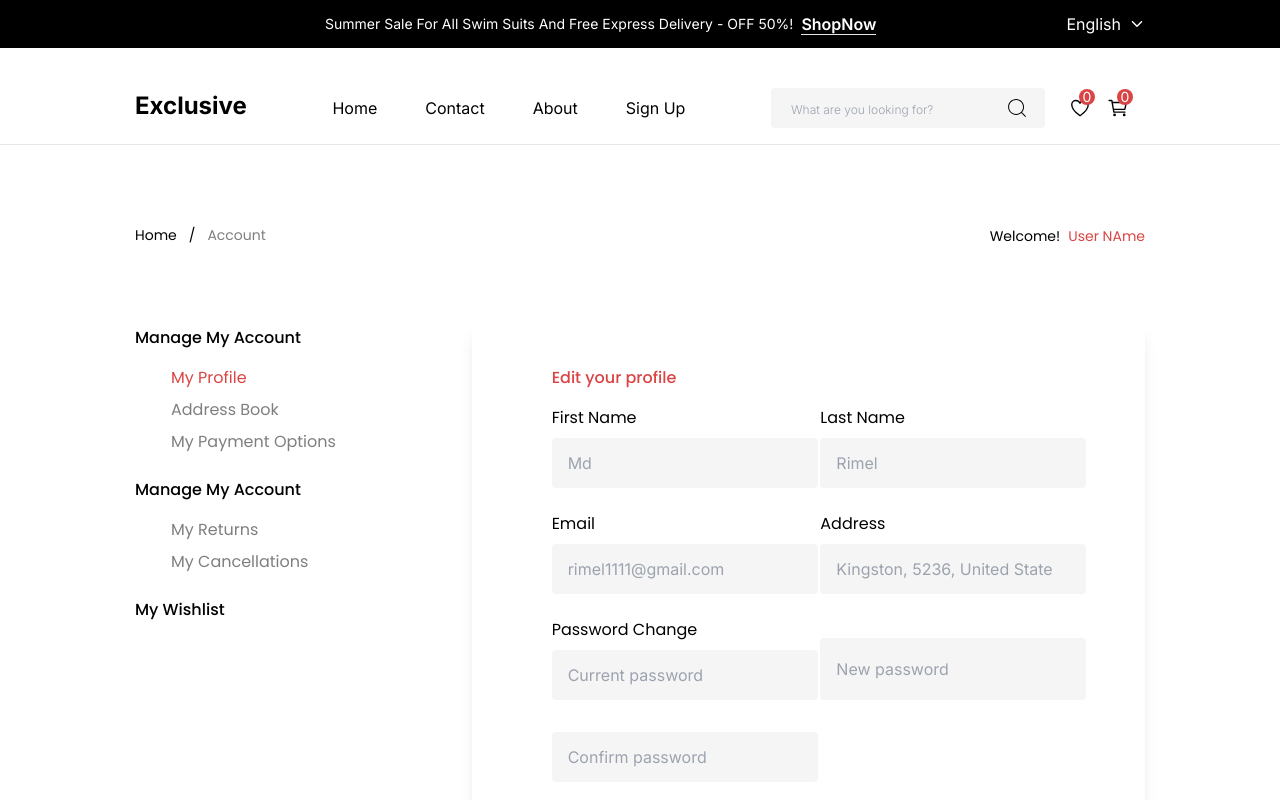
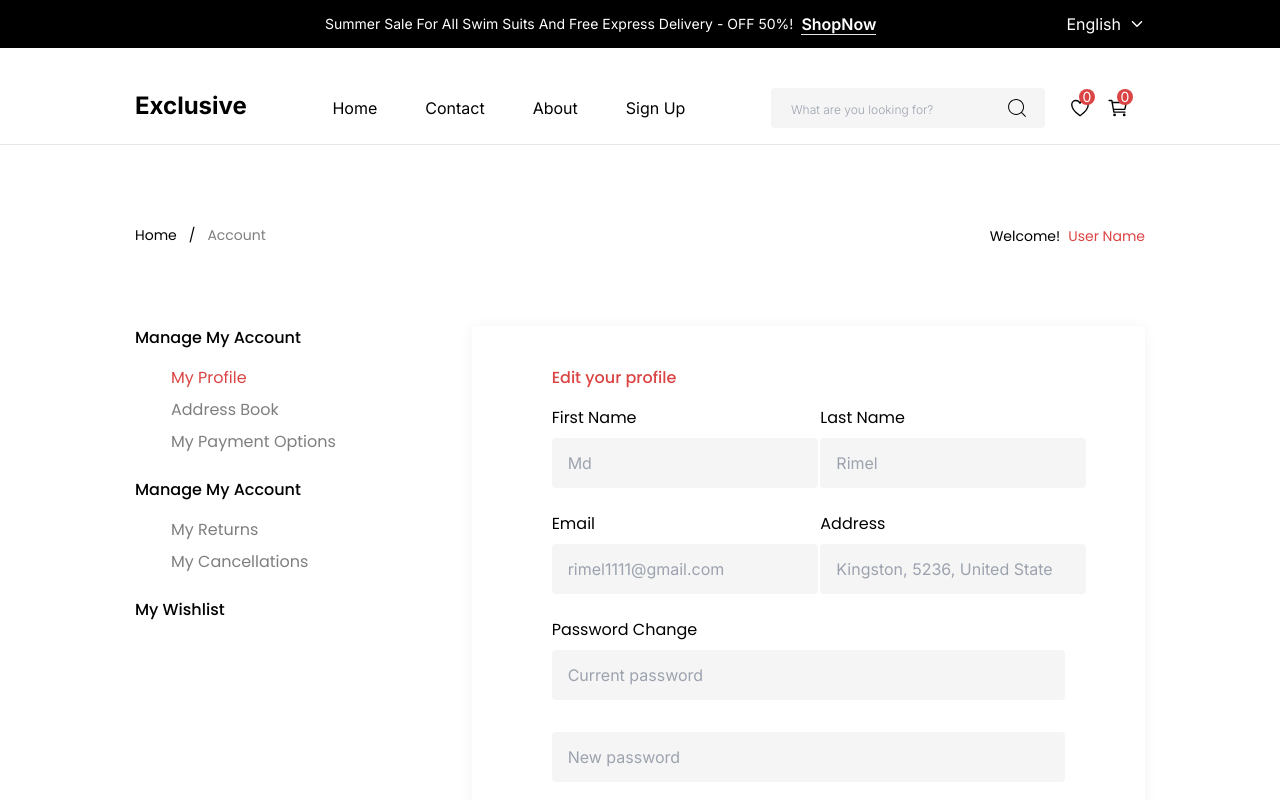
Before and after one commit to abrar997/ecom-4, a React (Vite) app: page /account in a window 1280 px wide. Shown: the top 800 px of the page. Built offline with nearby package versions, Linux system fonts and the light colour scheme; a web font is replaced by a local one.

Commit message:
add al products page

```diff
--- a/src/App.jsx
+++ b/src/App.jsx
@@ -13,6 +13,7 @@ import Contact from "./pages/Contact";
 import NotFound from "./pages/NotFound";
 import ProductDetails from "./pages/ProductDetails";
 import AuthenticationContext from "./context/authContext";
+import AllProducts from "./pages/AllProducts";
 
 function App() {
   return (
@@ -23,6 +24,7 @@ function App() {
             <div>
               <Routes>
                 <Route element={<Home />} path="/" index />
+                <Route element={<AllProducts />} path="/products" />
                 <Route element={<ProductDetails />} path="/:productId/" />
                 <Route element={<About />} path="/about" />
                 <Route element={<SignUp />} path="/signup" />
--- a/src/components/Header.jsx
+++ b/src/components/Header.jsx
@@ -73,7 +73,7 @@ const Header = ({ isRed }) => {
                   className={`bg-[#000] backdrop-blur-[75px] bg-opacity-10 overflow-hidden to-black rounded capitalize absolute z-[40] right-0 top-9 w-52 whitespace-nowrap py-[18px] pl-5 pr-4 text-white transform transition-all duration-300 origin-top-right
                    ${
                      isOpenUser ? "scale-100 opacity-100" : "scale-95 opacity-0"
-                   }`} /* Account Dropdown */
+                   }`}
                 >
                   <DropDown
                     handleLogout={handleLogout}
--- a/src/components/Home/FlashProducts.jsx
+++ b/src/components/Home/FlashProducts.jsx
@@ -45,7 +45,7 @@ const FlashProducts = ({ products }) => {
         </div>
       </div>
       <div className="m-auto lg:mt-6 lg:pt-0.5 mt-4">
-        <Button text="view all products" />
+        <Button text="view all products" to="/products" />
       </div>
       <Hr className="mt-5" />
     </div>
--- a/src/components/Home/OurProducts.jsx
+++ b/src/components/Home/OurProducts.jsx
@@ -12,7 +12,7 @@ const OurProducts = ({ products }) => {
         ))}
       </div>
       <div className="m-auto">
-        <Button text="view all products" />
+        <Button text="view all products" to="/products" />
       </div>
     </div>
   );
--- a/src/pages/Account.jsx
+++ b/src/pages/Account.jsx
@@ -4,8 +4,11 @@ import TopHeader from "../components/TopHeader";
 import PathPages from "../components/reusable/PathPages";
 import Button from "../components/reusable/Button";
 import Footer from "../components/Footer";
+import { useContext } from "react";
+import { AuthContext } from "../context/authContext";
 
 const Account = () => {
+  const { user } = useContext(AuthContext);
   let itemIndex = 0;
   const links = [
     { link: "Home", to: "/" },
@@ -33,11 +36,13 @@ const Account = () => {
           <PathPages links={links} lastIndex={1} />
           <div className="flex gap-2 text-sm">
             <span>Welcome!</span>
-            <span className="text-secondary capitalize">user NAme</span>
+            <span className="text-secondary capitalize">
+              {user ? user.userName : <p>user name</p>}
+            </span>
           </div>
         </div>
         <div className="grid lg:grid-cols-3 lg:gap-0 gap-4">
-          <div className="capitalize col-span-1 flex flex-col lg:gap-6 gap-3 font-secondary text-md">
+          <div className="capitalize col-span-1 flex flex-col lg:gap-6 gap-3 font-secondary text-md shadow-contactBox lg:shadow-none p-4 lg:p-0">
             <div className="grid gap-4">
               <h1 className="font-medium">manage my account</h1>
               <div className="lg:pl-9 pl-2 grid gap-2">
@@ -48,7 +53,7 @@ const Account = () => {
                   Address Book
                 </Link>
                 <Link to="" className="opacity-50">
-                  My Payment Options{" "}
+                  My Payment Options
                 </Link>
               </div>
             </div>
@@ -59,7 +64,7 @@ const Account = () => {
                   my returns
                 </Link>
                 <Link to="" className="opacity-50">
-                  my cancellations{" "}
+                  my cancellations
                 </Link>
               </div>
             </div>
@@ -68,7 +73,7 @@ const Account = () => {
             </div>
           </div>
 
-          <div className="shadow-lg grid gap-6 lg:py-10 py-6 lg:px-20 px-4 lg:col-span-2">
+          <div className="shadow-contactBox grid gap-6 lg:py-10 py-6 lg:px-20 px-4 lg:col-span-2">
             <div className="grid gap-4">
               <h1 className="text-md font-secondary text-secondary font-medium">
                 Edit your profile
@@ -80,13 +85,14 @@ const Account = () => {
                 } gap-6`}
               >
                 {inputsData.map((input, index) => {
-                  itemIndex === index;
+                  const isLstThree = index >= inputsData.length - 3;
                   return (
                     <InputField
                       key={index}
                       label={input.label}
                       placeholder={input.placeholder}
                       type={input.type}
+                      className={`${isLstThree ? "col-span-full w-full" : ""}`}
                     />
                   );
                 })}
@@ -108,15 +114,15 @@ const Account = () => {
 
 export default Account;
 
-const InputField = ({ label, placeholder, type }) => {
+const InputField = ({ label, placeholder, type, className }) => {
   return (
-    <div className="grid gap-2 ">
+    <div className={`grid gap-2  ${className}`}>
       <label htmlFor="" className="text-md font-secondary capitalize">
         {label}
       </label>
       <input
         type={type}
-        className="px-4 py-[13px] bg-secondary2 rounded border-none "
+        className={`px-4 py-[13px] bg-secondary2 rounded border-none`}
         placeholder={placeholder}
       />
     </div>
--- /dev/null
+++ b/src/pages/AllProducts.jsx
@@ -0,0 +1,27 @@
+import { useContext } from "react";
+import { ProductsContext } from "../context/context";
+import TopHeader from "../components/TopHeader";
+import Header from "../components/Header";
+import SingleProduct from "../components/reusable/SingleProduct";
+import Footer from "../components/Footer";
+
+const AllProducts = () => {
+  const { products } = useContext(ProductsContext);
+  return (
+    <div>
+      <TopHeader />
+      <Header />
+      <div className="lg:p-inline lg:mt-20 mb-[140px] p-4 grid gap-12">
+        <h1 className="capitalize text-4xl font-medium">All Products</h1>
+        <div className="grid lg:grid-cols-4 gap-[30px] grid-cols-2">
+          {products.map((item, index) => (
+            <SingleProduct product={item} key={index} />
+          ))}
+        </div>
+      </div>
+      <Footer />
+    </div>
+  );
+};
+
+export default AllProducts;
```
